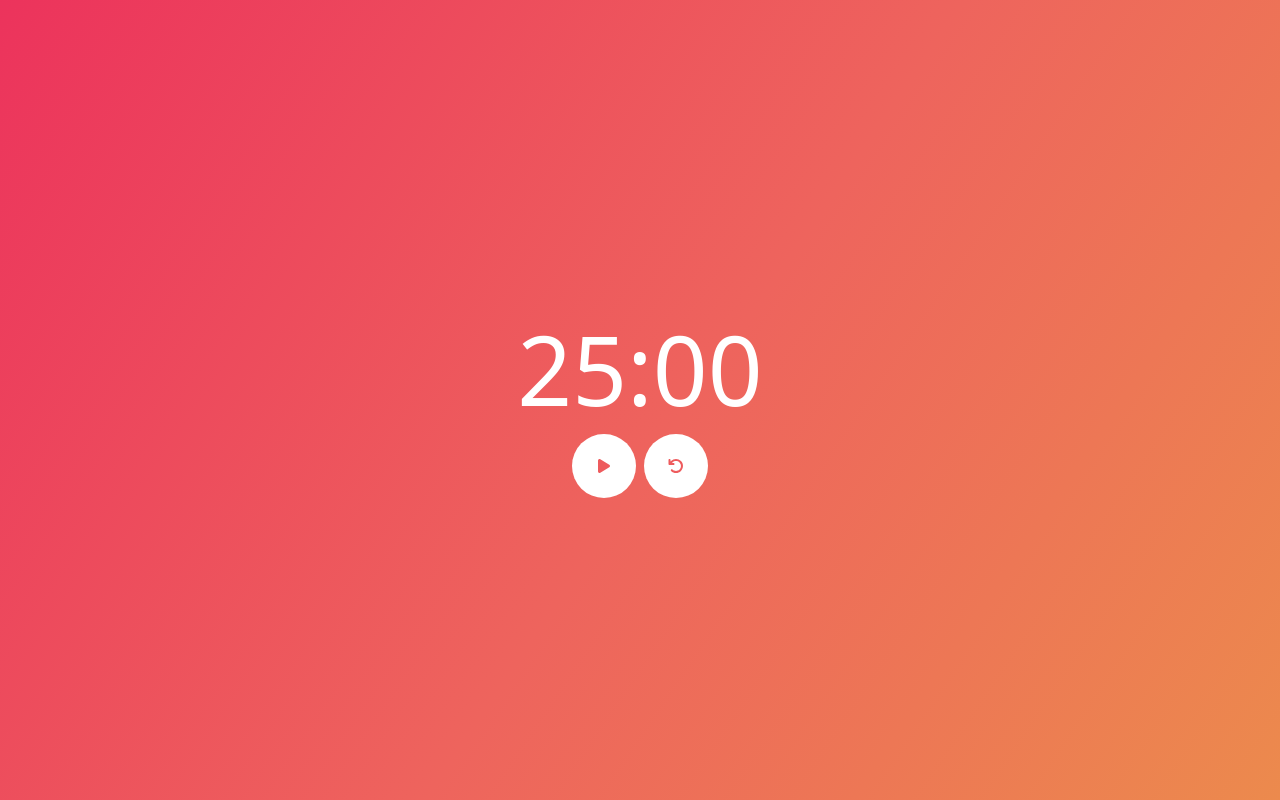
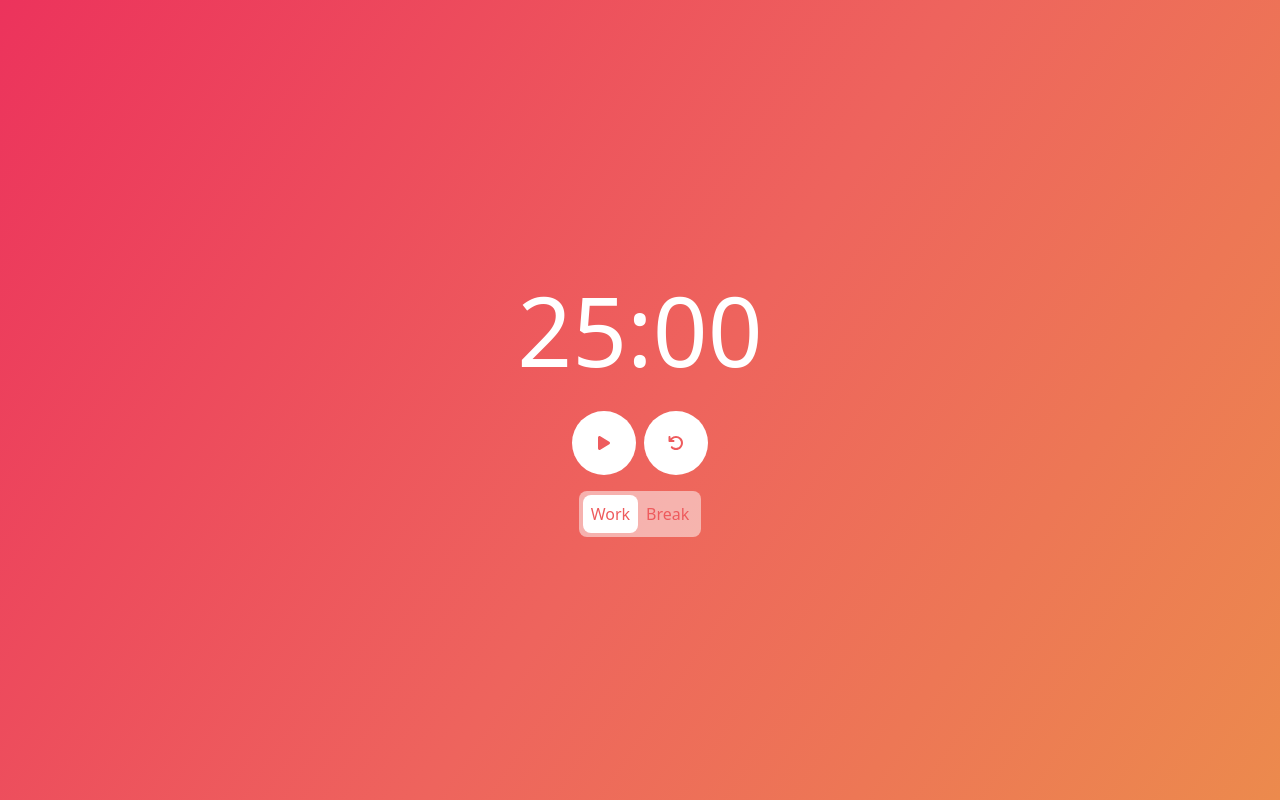
Before and after one commit to asherhe/timeato, a React (Create React App) app: page / in a window 1280 px wide. Built offline with nearby package versions, Linux system fonts and the light colour scheme; a web font is replaced by a local one.

Commit message:
add switching between work/break timers

```diff
--- a/public/index.html
+++ b/public/index.html
@@ -7,7 +7,7 @@
     <link rel="apple-touch-icon" sizes="180x180" href="img/favicon/apple-touch-icon.png" />
     <link rel="icon" type="image/png" sizes="32x32" href="img/favicon/favicon-32x32.png" />
     <link rel="icon" type="image/png" sizes="16x16" href="img/favicon/favicon-16x16.png" />
-    <link rel="manifest" href="img/favicon/site.webmanifest" />
+    <link rel="manifest" href="site.webmanifest" />
     <link rel="mask-icon" href="img/favicon/safari-pinned-tab.svg" color="#f54025" />
     <link rel="shortcut icon" href="img/favicon/favicon.ico" />
     <meta name="apple-mobile-web-app-title" content="Timeato" />
--- a/public/timer.js
+++ /dev/null
@@ -1,13 +0,0 @@
-var timerStart = undefined,
-  timeOffset = undefined;
-
-setInterval(() => {
-  if (timerStart !== undefined) {
-    postMessage(Math.floor((performance.now() - timerStart + timeOffset) * 0.001));
-  }
-}, 100);
-
-onmessage = (e) => {
-  if (typeof e.data === "object") timeOffset = performance.timeOrigin - e.data["val"]; // performance time offset
-  else timerStart = e.data; // new timer start
-};
--- a/src/components/app.jsx
+++ b/src/components/app.jsx
@@ -1,9 +1,11 @@
 import React, { useState, useEffect, useCallback, useMemo } from "react";
 
-import { FontAwesomeIcon } from "@fortawesome/react-fontawesome";
-import { faPlay, faPause, faArrowRotateLeft } from "@fortawesome/free-solid-svg-icons";
+import TimerDisplay from "./timer-display";
+import TimerControls from "./timer-controls";
+import TypeControls from "./type-controls";
 
-import TimerDisplay from "./timerDisplay";
+import TimerWorker from "../timer-worker";
+import buildWorker from "../worker-builder";
 
 /**
  * @param {} props
@@ -15,12 +17,10 @@ function App(props) {
   const [elapsed, setElapsed] = useState(0);
   const [duration, setDuration] = useState(1500);
   /** @type {["work" | "break", React.SetStateAction<"work" | "break">]} */
-  const [type, setType] = useState("work");
-
-  // const updateAnimationFrame = useRef(undefined);
+  const [timerType, setTimerType] = useState("work");
 
   const worker = useMemo(() => {
-    let worker = new Worker("timer.js");
+    let worker = buildWorker(TimerWorker);
     worker.postMessage({ val: performance.timeOrigin }); // post time origin
     return worker;
   }, []);
@@ -51,22 +51,22 @@ function App(props) {
   };
 
   const restart = () => {
-    setDuration(type === "work" ? 1500 : 300);
+    setDuration(timerType === "work" ? 1500 : 300);
     if (isPlaying()) setTimerStart(performance.now());
   };
 
   const timerFinish = useCallback(() => {
     const notifyFinish = () => {
       new Notification("Timer done", {
-        body: type === "work" ? "It's time to take a break!" : "It's time to get back to work!",
+        body: timerType === "work" ? "It's time to take a break!" : "It's time to get back to work!",
         requireInteraction: true,
       });
     };
 
     setTimerStart(undefined);
     setElapsed(0);
-    setDuration(type === "work" ? 300 : 1500);
-    setType(type === "work" ? "break" : "work");
+    setDuration(timerType === "work" ? 300 : 1500);
+    setTimerType(timerType === "work" ? "break" : "work");
 
     if (!("Notification" in window)) {
       alert("Timer done!");
@@ -80,24 +80,27 @@ function App(props) {
       });
     }
     bell.play();
-  }, [type, bell]);
+  }, [timerType, bell]);
 
   useEffect(() => {
     worker.postMessage(timerStart);
   }, [timerStart, worker]);
 
+  let playing = isPlaying();
   return (
-    <div className={"timer-app" + (type === "break" ? " break" : "")}>
+    <div className={"timer-app" + (timerType === "break" ? " break" : "")}>
       <div className="timer-content">
         <TimerDisplay time={duration - elapsed} />
-        <div className="timer-controls">
-          <div className="timer-button" onClick={isPlaying() ? pause : play}>
-            <FontAwesomeIcon icon={isPlaying() ? faPause : faPlay} />
-          </div>
-          <div className="timer-button" onClick={restart}>
-            <FontAwesomeIcon icon={faArrowRotateLeft} />
-          </div>
-        </div>
+        <TimerControls mode={playing ? "pause" : "play"} onplay={playing ? pause : play} onrestart={restart} />
+        <TypeControls
+          type={timerType}
+          setType={(type) => {
+            setDuration(type === "work" ? 1500 : 300);
+            setTimerStart(undefined);
+            setTimerType(type);
+          }}
+          active={!playing}
+        />
       </div>
     </div>
   );
--- /dev/null
+++ b/src/components/timer-controls.jsx
@@ -0,0 +1,21 @@
+import { FontAwesomeIcon } from "@fortawesome/react-fontawesome";
+import { faPlay, faPause, faArrowRotateLeft } from "@fortawesome/free-solid-svg-icons";
+
+/**
+ * @param {{mode: "play" | "pause", onplay: () => void, onrestart: () => void}} props
+ * @returns
+ */
+function TimerControls({ mode, onplay, onrestart }) {
+  return (
+    <div className="timer-controls">
+      <div className="timer-button" onClick={onplay}>
+        <FontAwesomeIcon icon={mode === "play" ? faPlay : faPause} />
+      </div>
+      <div className="timer-button" onClick={onrestart}>
+        <FontAwesomeIcon icon={faArrowRotateLeft} />
+      </div>
+    </div>
+  );
+}
+
+export default TimerControls;
--- /dev/null
+++ b/src/components/timer-display.jsx
@@ -0,0 +1,15 @@
+import React from "react";
+
+/**
+ * @param {{time: number}} props
+ * @returns {React.ReactNode}
+ */
+function TimerDisplay({ time }) {
+  let timeStr = `${Math.floor(time / 60)
+    .toString()
+    .padStart(2, "0")}:${(time % 60).toString().padStart(2, "0")}`;
+  document.title = `${timeStr} - timeato`;
+  return <span className="timer-display">{timeStr}</span>;
+}
+
+export default TimerDisplay;
--- a/src/components/timerDisplay.jsx
+++ /dev/null
@@ -1,15 +0,0 @@
-import React from "react";
-
-/**
- * @param {{time: number}} props
- * @returns {React.ReactNode}
- */
-function TimerDisplay(props) {
-  let time = `${Math.floor(props.time / 60)
-    .toString()
-    .padStart(2, "0")}:${(props.time % 60).toString().padStart(2, "0")}`;
-  document.title = `${time} - timeato`;
-  return <span className="timer-display">{time}</span>;
-}
-
-export default TimerDisplay;
--- /dev/null
+++ b/src/components/type-controls.jsx
@@ -0,0 +1,25 @@
+/**
+ *
+ * @param {{type: "work" | "break", setType: (value: "work" | "break") => void, active: boolean}} props
+ * @returns
+ */
+function TypeControls({ type, setType, active }) {
+  return (
+    <div className={"type-controls" + (active ? "" : " inactive")}>
+      {["Work", "Break"].map((val, index) => {
+        let valType = val.toLowerCase();
+        return (
+          <div
+            className={"type-button" + (valType === type ? " active" : "")}
+            onClick={active ? () => setType(valType) : () => {}}
+            key={index}
+          >
+            {val}{" "}
+          </div>
+        );
+      })}
+    </div>
+  );
+}
+
+export default TypeControls;
--- a/src/css/index.scss
+++ b/src/css/index.scss
@@ -13,6 +13,16 @@ body {
   font-family: "Noto Sans", sans-serif;
 }
 
+@function bgTransition($property) {
+  @return 4s ease $property;
+}
+
+@mixin no-select {
+  -webkit-user-select: none;
+  -ms-user-select: none;
+  user-select: none;
+}
+
 .timer-app {
   display: flex;
   justify-content: center;
@@ -25,7 +35,7 @@ body {
   background: var(--bg);
   background: linear-gradient(124deg, rgba(236, 51, 92, 1) 0%, rgba(238, 100, 93, 1) 53%, rgba(236, 138, 77, 1) 100%);
 
-  transition: 4s ease background, 1s ease font-size;
+  transition: bgTransition(background), 1s ease font-size;
 
   // https://keithjgrant.com/posts/2017/07/transitioning-gradients/
   &::before {
@@ -41,7 +51,7 @@ body {
     z-index: -1;
     opacity: 0;
 
-    transition: 4s ease all;
+    transition: bgTransition(opacity);
   }
 
   &.break {
@@ -64,6 +74,7 @@ body {
   flex-direction: column;
   flex-wrap: nowrap;
   align-items: center;
+  gap: 1em;
 }
 
 .timer-controls {
@@ -85,10 +96,12 @@ body {
   height: 4em;
   border-radius: 2em;
 
+  @include no-select();
+
   background-color: #fff;
   color: var(--bg);
 
-  transition: 0.1s ease all, 4s ease color;
+  transition: 0.1s ease all, bgTransition(color);
 
   &:hover {
     background-color: #eee;
@@ -99,3 +112,34 @@ body {
     transform: scale(1.05);
   }
 }
+
+.type-controls {
+  display: flex;
+  flex-direction: row;
+  gap: 0;
+
+  padding: 0.25em;
+  border-radius: 0.5em;
+
+  background-color: #ffffff80;
+
+  &.inactive * {
+    opacity: 0.5;
+  }
+}
+
+.type-button {
+  padding: 0.5em;
+  border-radius: 0.5em;
+
+  @include no-select();
+
+  color: var(--bg);
+  background-color: #00000000;
+
+  transition: bgTransition(color), 1s ease background-color, 1s ease opacity;
+
+  &.active {
+    background-color: #fff;
+  }
+}
--- /dev/null
+++ b/src/timer-worker.js
@@ -0,0 +1,17 @@
+const TimerWorker = () => {
+  var timerStart = undefined,
+    timeOffset = undefined;
+
+  setInterval(() => {
+    if (timerStart !== undefined) {
+      postMessage(Math.floor((performance.now() - timerStart + timeOffset) * 0.001));
+    }
+  }, 100);
+
+  onmessage = (e) => {
+    if (typeof e.data === "object") timeOffset = performance.timeOrigin - e.data["val"]; // performance time offset
+    else timerStart = e.data; // new timer start
+  };
+};
+
+export default TimerWorker;
--- /dev/null
+++ b/src/worker-builder.js
@@ -0,0 +1,13 @@
+/**
+ * creates a web worker from a function that initializes a worker
+ * filename-independent so can be used with react
+ * @param {() => any} worker
+ * @returns {Worker}
+ */
+function buildWorker(worker) {
+  let code = worker.toString();
+  let blob = new Blob([`(${code})()`]); // blob representing a js function that runs the code
+  return new Worker(URL.createObjectURL(blob));
+}
+
+export default buildWorker;
```
Also changed, not shown: public/site.webmanifest (renamed from public/img/favicon/site.webmanifest), 1 other file (tests, documents, lock files or other folders).
